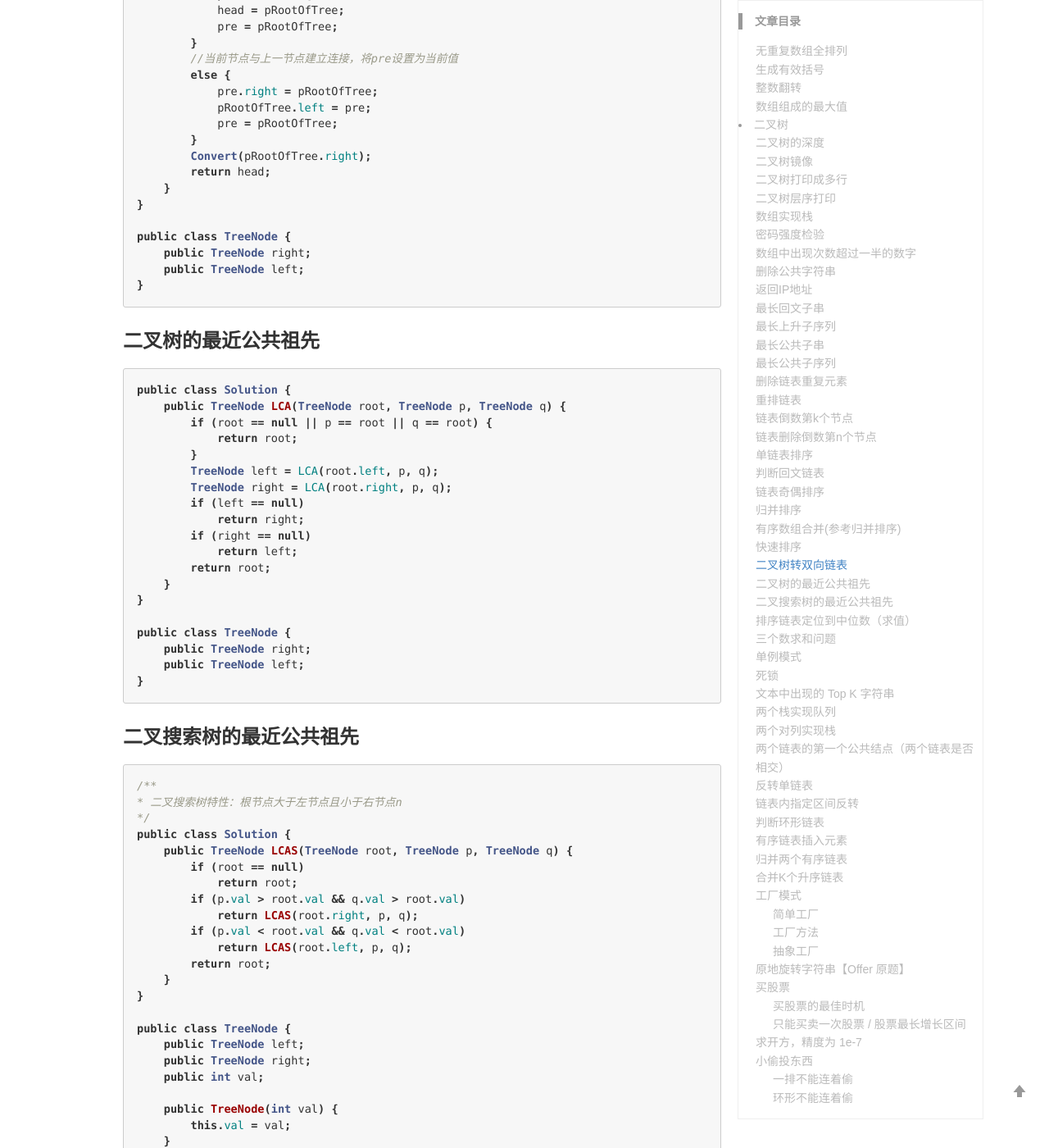
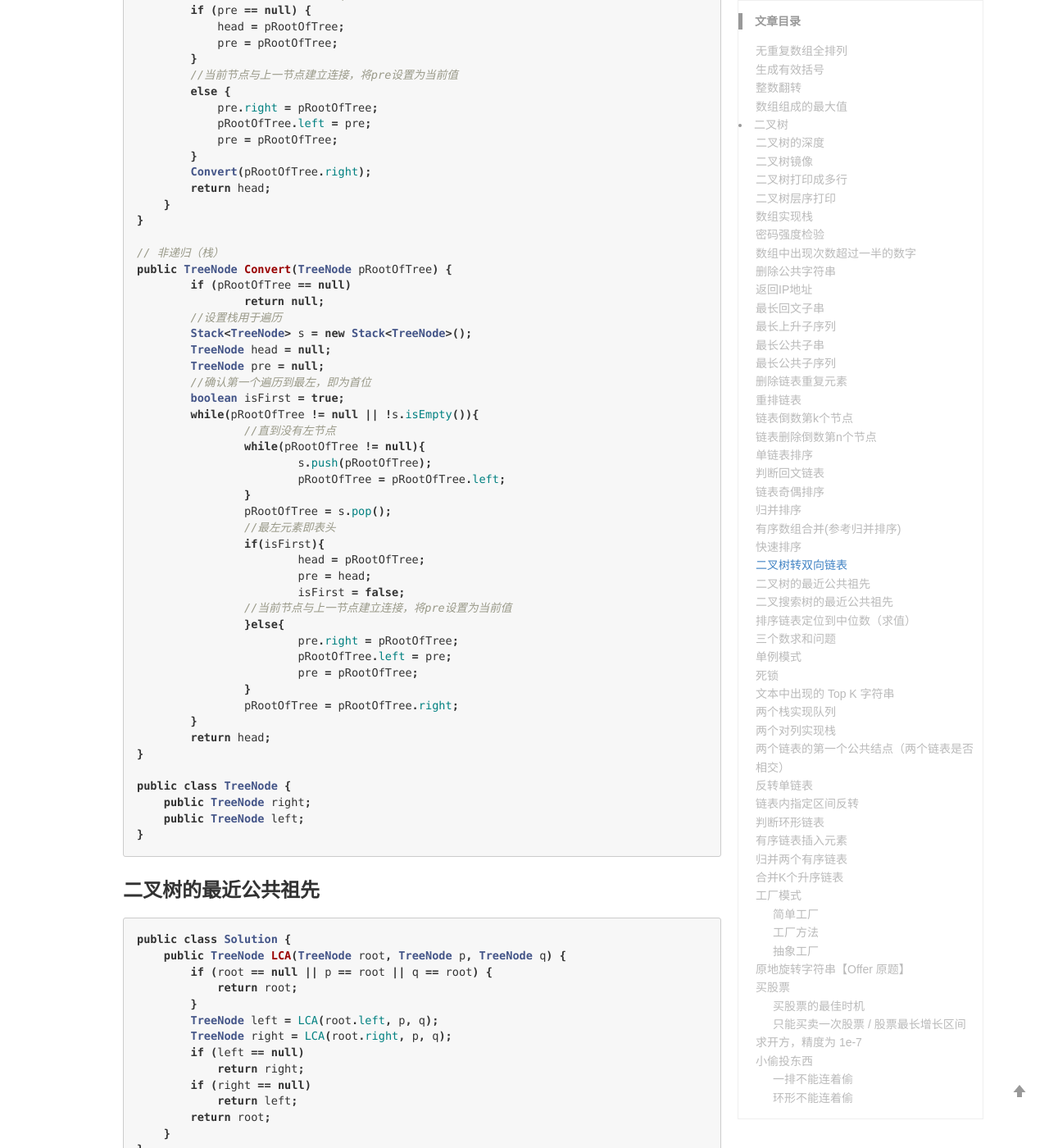
Before and after one commit to wangfei910/wangfei910.github.io, a Jekyll site: the page built from _posts/2019-10-3-常用算法.md, in a window 1280 px wide and 1400 px high, scrolled down 23033 px. Shown: the whole window at 82% size. Built offline with Jekyll 4.4.1, drawn with Linux system fonts in a browser that asks for light colours; comment, search, counter and statistics services are not loaded; some of the changed text lies outside the part shown.

Commit message:
Update 2019-10-3-常用算法.md

````diff
--- a/_posts/2019-10-3-常用算法.md
+++ b/_posts/2019-10-3-常用算法.md
@@ -1108,6 +1108,7 @@ public class QuickSort {
 ### 二叉树转双向链表
 ```java
 public class Solution {
+    // 递归
     //返回的第一个指针，即为最小值，先定为null
     public TreeNode head = null;
     //中序遍历当前值的上一位，初值为最小值，先定为null
@@ -1132,6 +1133,39 @@ public class Solution {
         Convert(pRootOfTree.right);
         return head;
     }
+}
+
+// 非递归（栈）
+public TreeNode Convert(TreeNode pRootOfTree) {
+	if (pRootOfTree == null)
+		return null;
+	//设置栈用于遍历
+	Stack<TreeNode> s = new Stack<TreeNode>();
+	TreeNode head = null;
+	TreeNode pre = null;
+	//确认第一个遍历到最左，即为首位
+	boolean isFirst = true;
+	while(pRootOfTree != null || !s.isEmpty()){
+		//直到没有左节点
+		while(pRootOfTree != null){
+			s.push(pRootOfTree);
+			pRootOfTree = pRootOfTree.left;
+		}
+		pRootOfTree = s.pop();
+		//最左元素即表头
+		if(isFirst){
+			head = pRootOfTree;
+			pre = head;
+			isFirst = false;
+		//当前节点与上一节点建立连接，将pre设置为当前值
+		}else{
+			pre.right = pRootOfTree;
+			pRootOfTree.left = pre;
+			pre = pRootOfTree;
+		}
+		pRootOfTree = pRootOfTree.right;
+	}
+	return head;
 }
 
 public class TreeNode {
````
